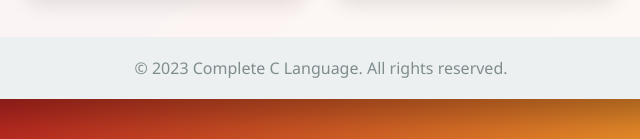
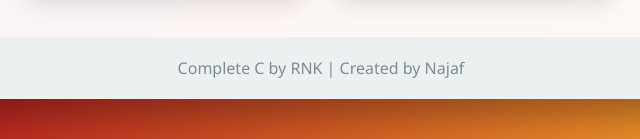
Before and after one commit to RNK-28/guide-of-c, a plain HTML site: page index (1).html in a window 1280 px wide. Shown: the part 658-797 px from the top of the page, 319-959 px from the left. Drawn offline with Linux system fonts and the light colour scheme.

Commit message:
Update index (1).html

```diff
--- a/index (1).html
+++ b/index (1).html
@@ -193,7 +193,7 @@
         </div>
 
         <div class="footer">
-            <p>&copy; 2023 Complete C Language. All rights reserved.</p>
+            <p>Complete C by RNK | Created by Najaf</p>
         </div>
     </div>
 
```
